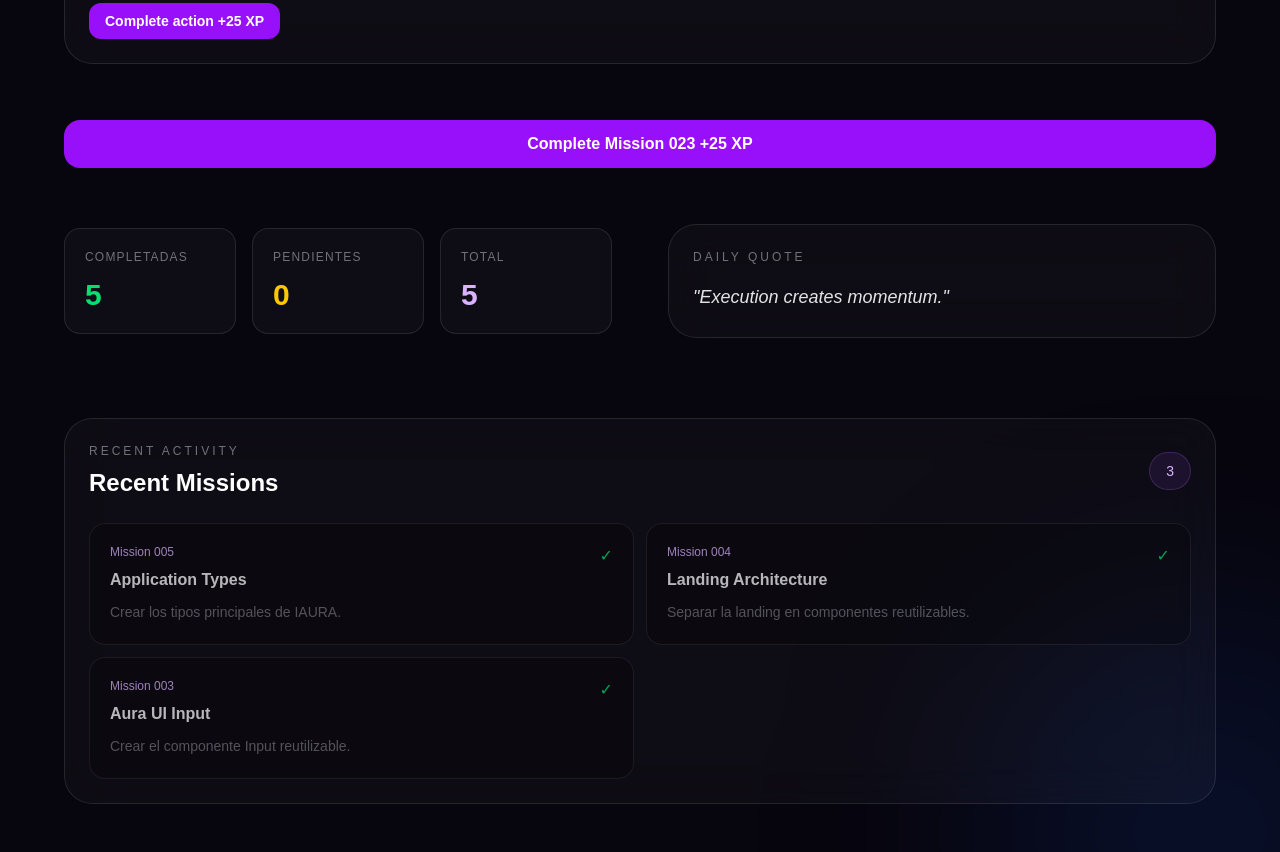
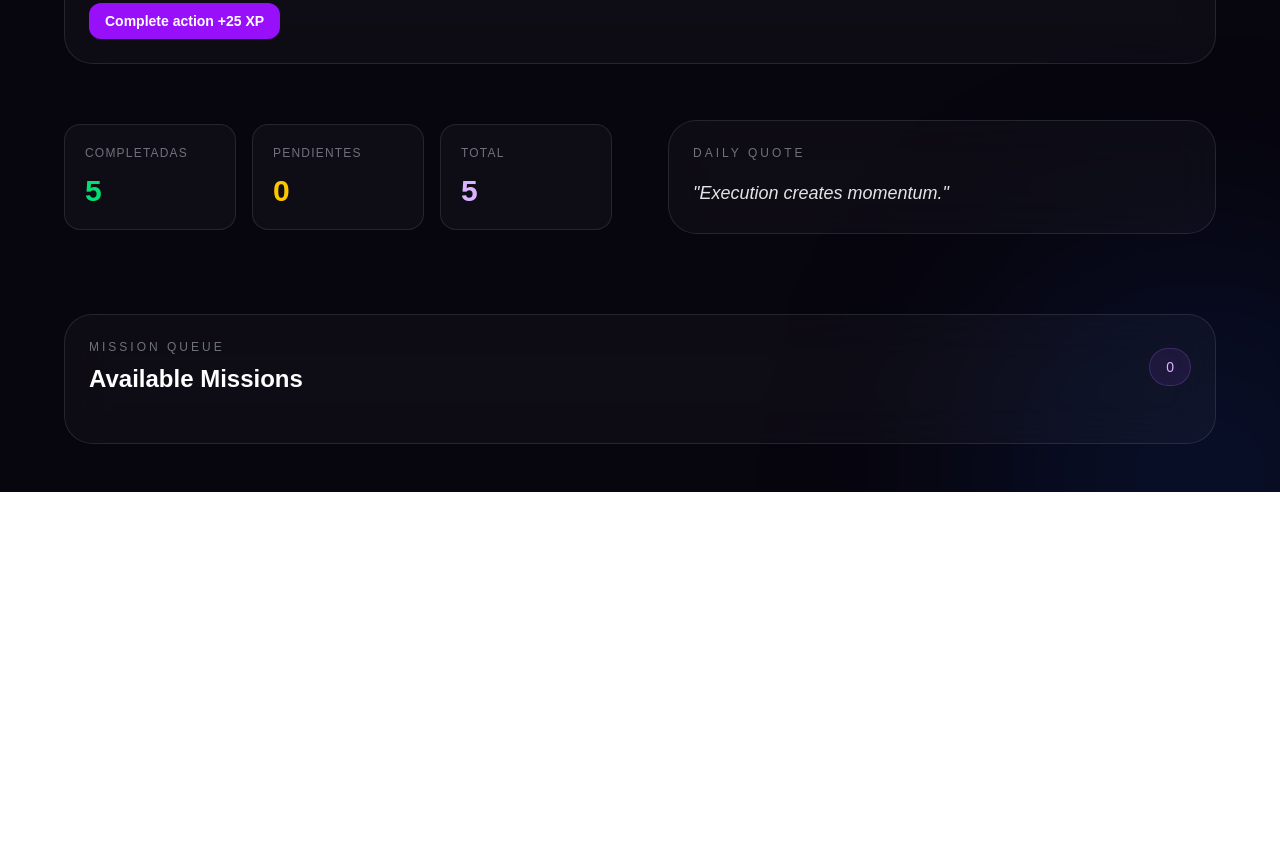
Before and after one commit to IAura-001/IAURA, a Next.js app: page / in a window 1280 px wide. Shown: the part 1880-2732 px from the top of the page. After the commit the page ends 2372 px from the top, so only its background shows below. Built offline with nearby package versions, Linux system fonts and the light colour scheme.

Commit message:
Mission 024 - Dynamic mission queue

```diff
--- a/app/page.tsx
+++ b/app/page.tsx
@@ -21,9 +21,16 @@ const { memory, isLoaded, addExperience, markMissionComplete } = useMemory();
 const activeMode =
   MODES.find((mode) => mode.id === selectedMode) ?? MODES[0];
 
-const completedMissions = MISSIONS.filter(
-  (mission) => mission.completed
+const completedMissionIds = memory.completedMissionIds ?? [];
+
+const completedMissions = MISSIONS.filter((mission) =>
+  completedMissionIds.includes(mission.id)
 );
+
+const pendingMissions = MISSIONS.filter(
+  (mission) => !completedMissionIds.includes(mission.id)
+);
+
 const recentMissions = completedMissions.slice(-3).reverse();
 
 if (!isLoaded) {
@@ -73,23 +80,14 @@ return (
 />
 
 <LevelProgress experience={memory.experience} onEarnXP={() => addExperience(25)} />
-<button
-  type="button"
-  onClick={() => markMissionComplete("023", 25)}
-  disabled={(memory.completedMissionIds ?? []).includes("023")}
-  className="lg:col-span-2 rounded-2xl bg-purple-600 px-5 py-3 font-semibold text-white transition hover:bg-purple-500 disabled:cursor-not-allowed disabled:bg-zinc-800 disabled:text-zinc-500"
->
-  {(memory.completedMissionIds ?? []).includes("023")
-    ? "Mission 023 Completed"
-    : "Complete Mission 023 +25 XP"}
-</button>
+
 <StatsGrid
   completed={completedMissions.length}
   total={MISSIONS.length}
 />
 <DailyQuote />
 <MissionList
-  missions={recentMissions}
+  missions={pendingMissions}
   completedMissionIds={memory.completedMissionIds ?? []}
   onComplete={(missionId) => markMissionComplete(missionId, 25)}
 />
--- a/components/sections/MissionList.tsx
+++ b/components/sections/MissionList.tsx
@@ -18,11 +18,11 @@ export default function MissionList({
         <div className="flex items-center justify-between">
           <div>
             <p className="text-xs tracking-[0.25em] text-zinc-500">
-              RECENT ACTIVITY
+              MISSION QUEUE
             </p>
 
             <h2 className="mt-2 text-2xl font-semibold">
-              Recent Missions
+              Available Missions
             </h2>
           </div>
 
```
